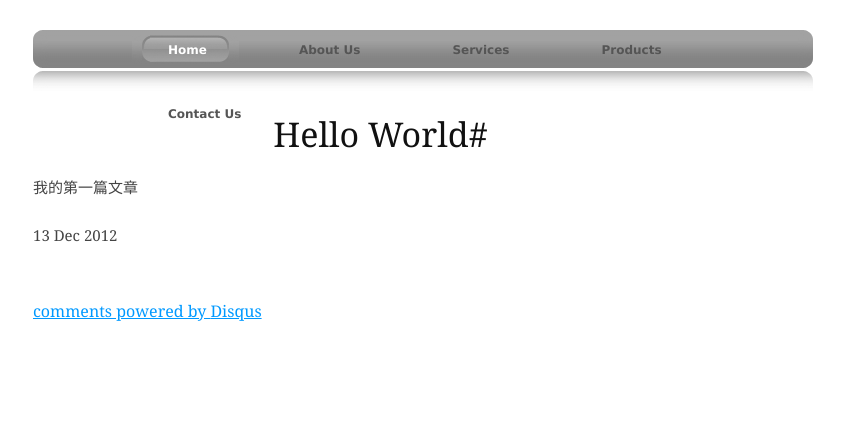
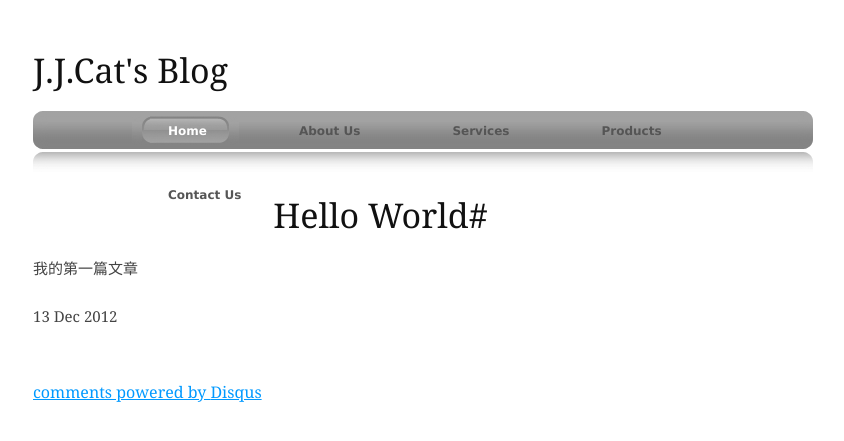
Before and after one commit to jjcat/jjcat.github.io, a Jekyll site: the page built from _posts/2012-12-13-hello-world.md, in a window 1280 px wide. Shown: the top 441 px of the page, without its empty margins (271-1115 px from the left). Built offline with Jekyll 4.4.1, drawn with Linux system fonts in a browser that asks for light colours; Markdown is read by kramdown in place of the engine named in the settings; comment, search, counter and statistics services are not loaded.

Commit message:
clean css

```diff
--- a/_includes/rhm1.html
+++ b/_includes/rhm1.html
@@ -1,11 +1,4 @@
-<!DOCTYPE html PUBLIC "-//W3C//DTD XHTML 1.0 Transitional//EN" "http://www.w3.org/TR/xhtml1/DTD/xhtml1-transitional.dtd">
-<html xmlns="http://www.w3.org/1999/xhtml">
-<head>
-<meta http-equiv="Content-Type" content="text/html; charset=iso-8859-1" />
-<title>13 Styles Greyscale Gloss Menu</title>
-<link href="rhm1.css" rel="stylesheet" type="text/css" media="screen" />
-</head>
-<body>
+<H1>J.J.Cat's Blog</H1>
 <div class="rhm1">
 <div class="rhm1-right"></div>
 <div class="rhm1-left"></div>
@@ -17,7 +10,6 @@
 	<li><a href="#"><span>Products</span></a></li>
 	<li><a href="#"><span>Contact Us</span></a></li>
 </ul>
+
 </div>
 </div>
-</body>
-</html>
```
